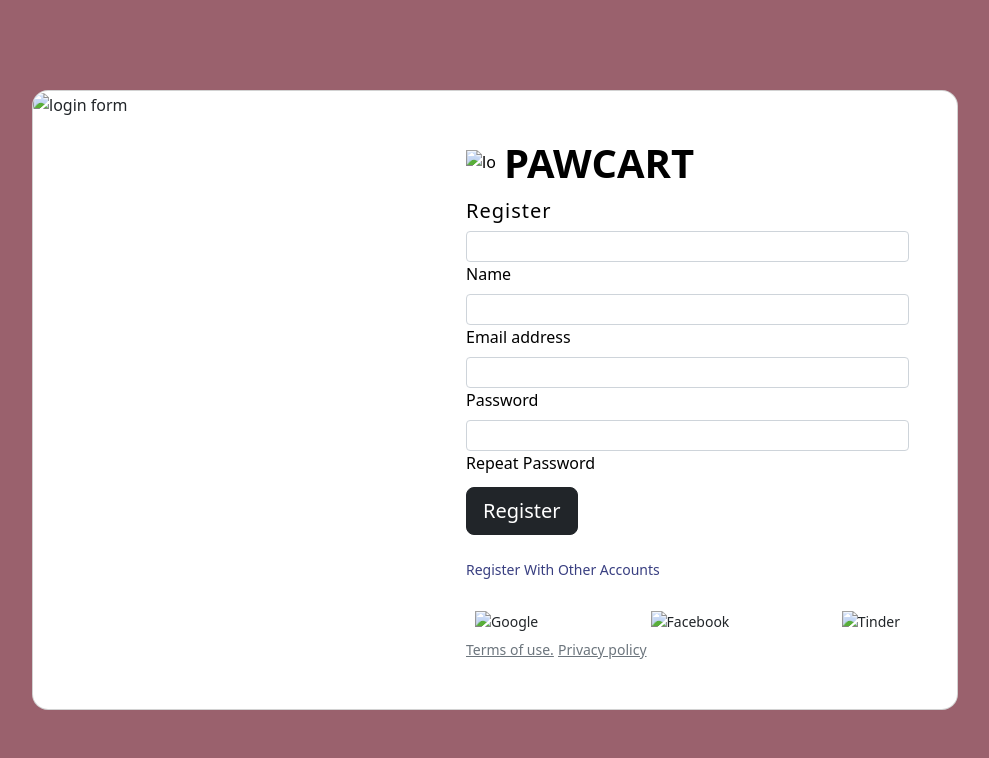
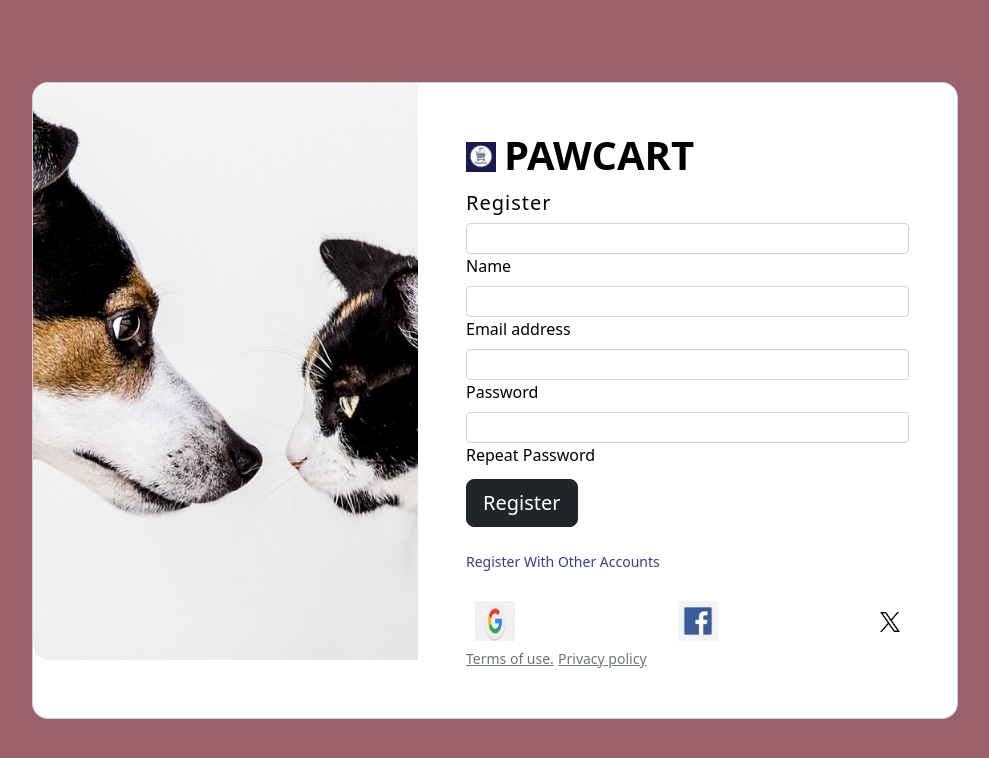
Before and after one commit to lizetteD26/WSAT-PawCart-Project, a website: page pages/login/register.html in a window 1280 px wide. Shown: the whole page, without its empty margins (145-1134 px from the left). Drawn offline with nearby package versions, Linux system fonts and the light colour scheme; the site is published under a folder, as on GitHub Pages, so addresses that start at the root find nothing.

Commit message:
Link fixes for github pages

```diff
--- a/pages/login/register.html
+++ b/pages/login/register.html
@@ -21,7 +21,7 @@
               <div class="card" style="border-radius: 1rem;">
                 <div class="row g-0">
                   <div class="col-md-6 col-lg-5 d-none d-md-block">
-                    <img src="\images\animal_logo.jpg"
+                    <img src="..\..\images\animal_logo.jpg"
                       alt="login form" class="img-fluid" style="border-radius: 1rem 0 0 1rem;" />
                   </div>
                   <div class="col-md-6 col-lg-7 d-flex align-items-center">
@@ -31,7 +31,7 @@
 
                         <div class="d-flex align-items-center mb-2 pb-1">
                           <i class="fas fa-cubes fa-2x" style="color: #ff6219;"></i>
-                          <img src="\images\pawcart_logo.jpg" alt="logo" class="img-fluid me-2 mt-1" style="width: 30px; height: 30px;" />
+                          <img src="..\..\images\pawcart_logo.jpg" alt="logo" class="img-fluid me-2 mt-1" style="width: 30px; height: 30px;" />
                           <span class="h1 fw-bold mb-0">PAWCART</span>
                         </div>
                         <h5 class="fw-normal" style="letter-spacing: 1px;">Register</h5>
@@ -60,13 +60,13 @@
                           <p class="small pb-lg-2" style="color: #393f81;">Register With Other Accounts</p>
                           <div class="d-flex justify-content-between">
                             <button class="btn btn-sm" type="button">
-                                <img src="\images\google.png" alt="Google" style="width: 40px; height: 40px;" />
+                                <img src="..\..\images\google.png" alt="Google" style="width: 40px; height: 40px;" />
                               </button>
                               <button class="btn btn-sm" type="button">
-                                <img src="\images\fb.png" alt="Facebook" style="width: 40px; height: 40px;" />
+                                <img src="..\..\images\fb.png" alt="Facebook" style="width: 40px; height: 40px;" />
                               </button>
                               <button class="btn btn-sm" type="button">
-                                <img src="\images\twitter.png" alt="Tinder" style="width: 20px; height: 20px;" />
+                                <img src="..\..\images\twitter.png" alt="Tinder" style="width: 20px; height: 20px;" />
                             </button>
                           </div>
                         </div>
```
Also changed, not shown: pages/payment/payment.html (+4 -4 lines).
